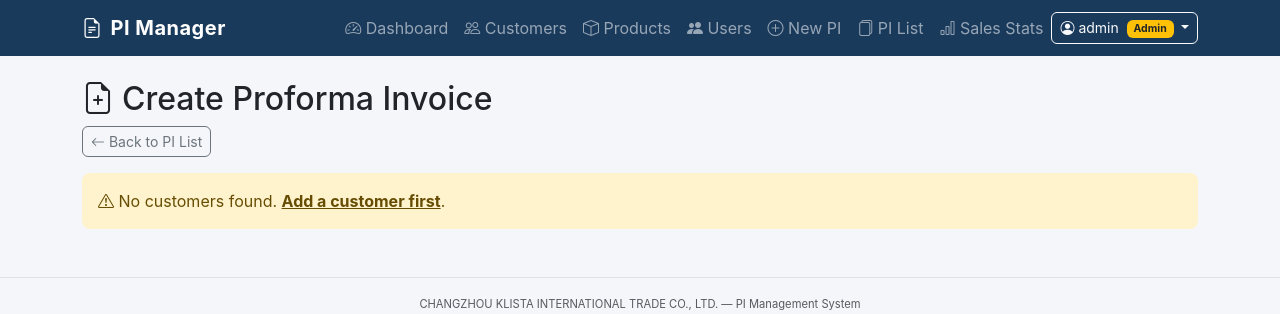
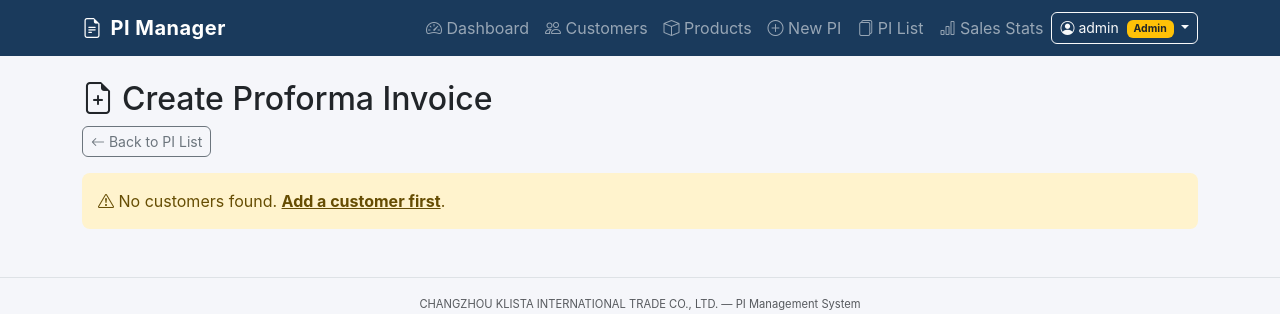
Before and after one commit to fantastic10086-commits/Myweb, a Flask app: page /pi/create in a window 1280 px wide. Shown: the top 314 px of the page. Run offline with Flask 3, Linux system fonts and the light colour scheme; a user stored in the database is signed in; some libraries are stand-ins or nearby versions.

Commit message:
v2.4 — Users 也移到账号下拉菜单

```diff
--- a/templates/base.html
+++ b/templates/base.html
@@ -36,13 +36,6 @@
                             <i class="bi bi-box"></i> Products
                         </a>
                     </li>
-                    {% if is_admin %}
-                    <li class="nav-item">
-                        <a class="nav-link" href="{{ url_for('user_list') }}">
-                            <i class="bi bi-people-fill"></i> Users
-                        </a>
-                    </li>
-                    {% endif %}
                     <li class="nav-item">
                         <a class="nav-link" href="{{ url_for('pi_create') }}">
                             <i class="bi bi-plus-circle"></i> New PI
@@ -69,6 +62,7 @@
                         <li><span class="dropdown-item-text small text-muted">{{ current_user.salesperson_name or 'Administrator' }}</span></li>
                         <li><hr class="dropdown-divider"></li>
                         <li><a class="dropdown-item" href="{{ url_for('profile') }}"><i class="bi bi-person-circle"></i> My Profile</a></li>
+                        {% if is_admin %}<li><a class="dropdown-item" href="{{ url_for('user_list') }}"><i class="bi bi-people-fill"></i> Users</a></li>{% endif %}
                         {% if is_admin %}<li><a class="dropdown-item" href="{{ url_for('salesperson_list') }}"><i class="bi bi-person-badge"></i> Salespersons</a></li>{% endif %}
                         <li><hr class="dropdown-divider"></li>
                         <li><a class="dropdown-item" href="{{ url_for('logout') }}"><i class="bi bi-box-arrow-right"></i> Logout</a></li>
```
Also changed, not shown: instance/pi_manager.db (added).
